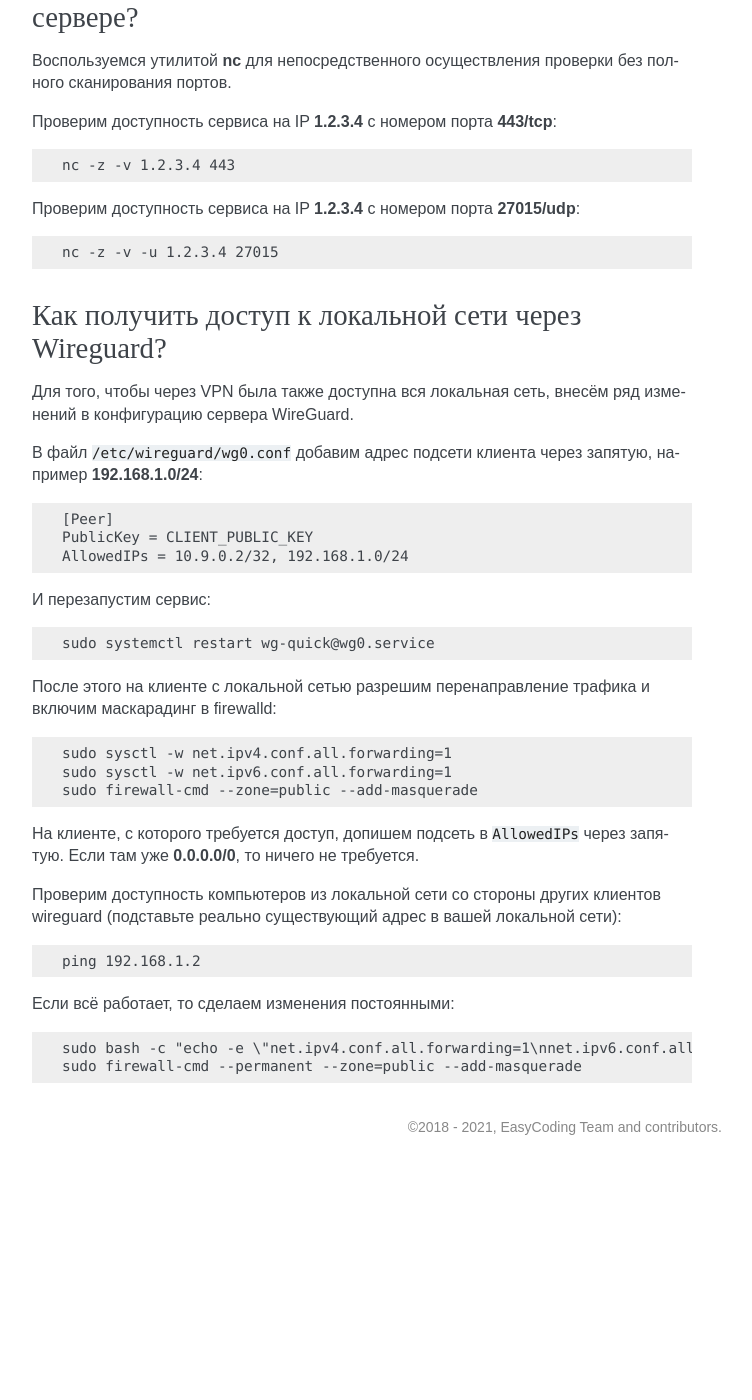
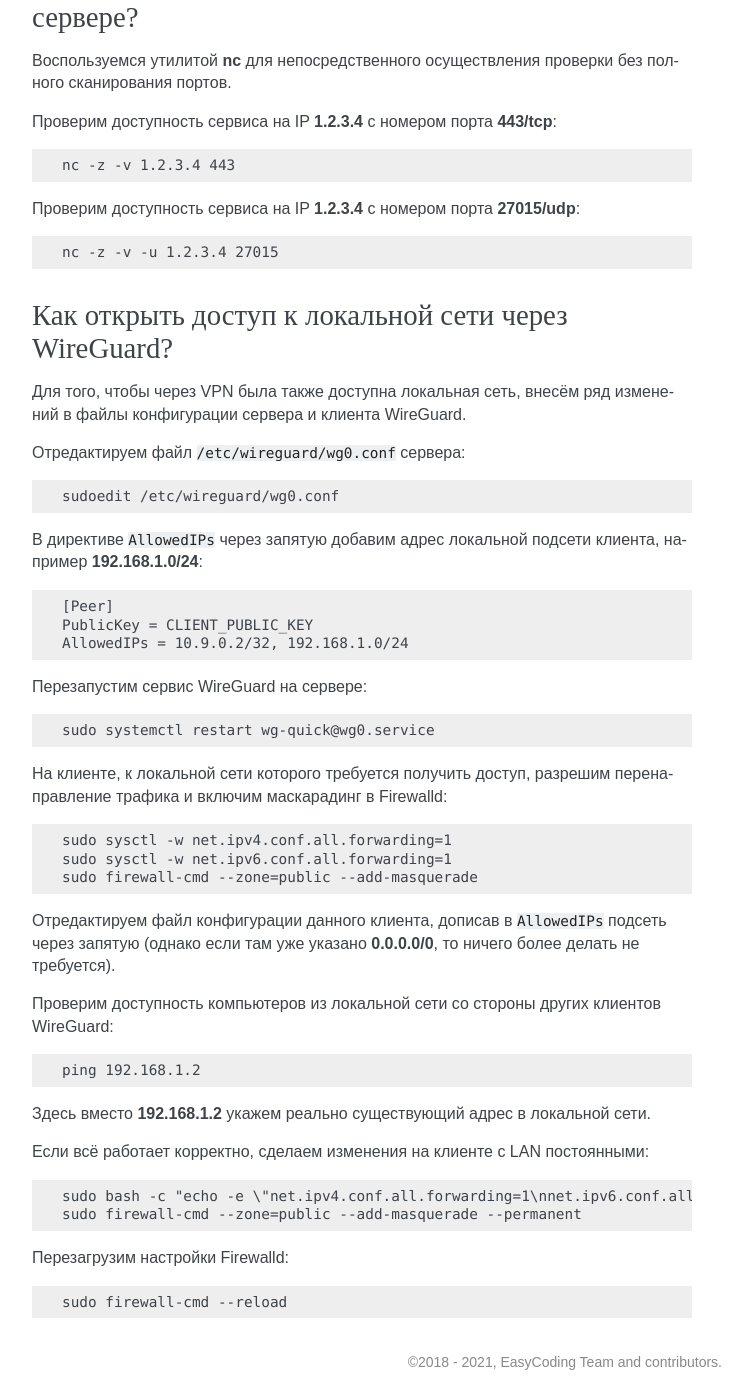
Before and after one commit to RussianFedora/FAQ, a Sphinx documentation site: the page built from source/networking.rst, in a window 1280 px wide and 1400 px high, scrolled down 11858 px. Shown: the whole window, without its empty margins (388-1140 px from the left). Built offline with Sphinx 7.4.7, drawn with Linux system fonts in a browser that asks for light colours; comment, search, counter and statistics services are not loaded; before the commit the page ends 13023 px from its top, so only the background shows below that; some of the changed text lies outside the part shown.

Commit message:
Edited wireguard-lan question.

```diff
--- a/source/networking.rst
+++ b/source/networking.rst
@@ -681,14 +681,20 @@ DHCP сервер провайдера способен выдавать пом
     nc -z -v -u 1.2.3.4 27015
 
 .. index:: network, vpn, wireguard, lan
-.. _wireguard_lan:
+.. _wireguard-lan:
 
-Как получить доступ к локальной сети через Wireguard?
-========================================================
+Как открыть доступ к локальной сети через WireGuard?
+=======================================================
 
-Для того, чтобы через VPN была также доступна вся локальная сеть, внесём ряд изменений в конфигурацию сервера WireGuard.
+Для того, чтобы через VPN была также доступна локальная сеть, внесём ряд изменений в файлы конфигурации сервера и клиента WireGuard.
 
-В файл ``/etc/wireguard/wg0.conf`` добавим адрес подсети клиента через запятую, например **192.168.1.0/24**:
+Отредактируем файл ``/etc/wireguard/wg0.conf`` сервера:
+
+.. code-block:: text
+
+    sudoedit /etc/wireguard/wg0.conf
+
+В директиве ``AllowedIPs`` через запятую добавим адрес локальной подсети клиента, например **192.168.1.0/24**:
 
 .. code-block:: text
 
@@ -696,13 +702,13 @@ DHCP сервер провайдера способен выдавать пом
     PublicKey = CLIENT_PUBLIC_KEY
     AllowedIPs = 10.9.0.2/32, 192.168.1.0/24
 
-И перезапустим сервис:
+Перезапустим сервис WireGuard на сервере:
 
 .. code-block:: text
 
     sudo systemctl restart wg-quick@wg0.service
 
-После этого на клиенте с локальной сетью разрешим перенаправление трафика и включим маскарадинг в firewalld:
+На клиенте, к локальной сети которого требуется получить доступ, разрешим перенаправление трафика и включим маскарадинг в Firewalld:
 
 .. code-block:: text
 
@@ -710,17 +716,25 @@ DHCP сервер провайдера способен выдавать пом
     sudo sysctl -w net.ipv6.conf.all.forwarding=1
     sudo firewall-cmd --zone=public --add-masquerade
 
-На клиенте, с которого требуется доступ, допишем подсеть в ``AllowedIPs`` через запятую. Если там уже **0.0.0.0/0**, то ничего не требуется.
+Отредактируем файл конфигурации данного клиента, дописав в ``AllowedIPs`` подсеть через запятую (однако если там уже указано **0.0.0.0/0**, то ничего более делать не требуется).
 
-Проверим доступность компьютеров из локальной сети со стороны других клиентов wireguard (подставьте реально существующий адрес в вашей локальной сети):
+Проверим доступность компьютеров из локальной сети со стороны других клиентов WireGuard:
 
 .. code-block:: text
 
     ping 192.168.1.2
 
-Если всё работает, то сделаем изменения постоянными:
+Здесь вместо **192.168.1.2** укажем реально существующий адрес в локальной сети.
+
+Если всё работает корректно, сделаем изменения на клиенте с LAN постоянными:
 
 .. code-block:: text
 
     sudo bash -c "echo -e \"net.ipv4.conf.all.forwarding=1\nnet.ipv6.conf.all.forwarding=1\" > /etc/sysctl.d/99-wireguard.conf"
-    sudo firewall-cmd --permanent --zone=public --add-masquerade
+    sudo firewall-cmd --zone=public --add-masquerade --permanent
+
+Перезагрузим настройки Firewalld:
+
+.. code-block:: text
+
+    sudo firewall-cmd --reload
```
